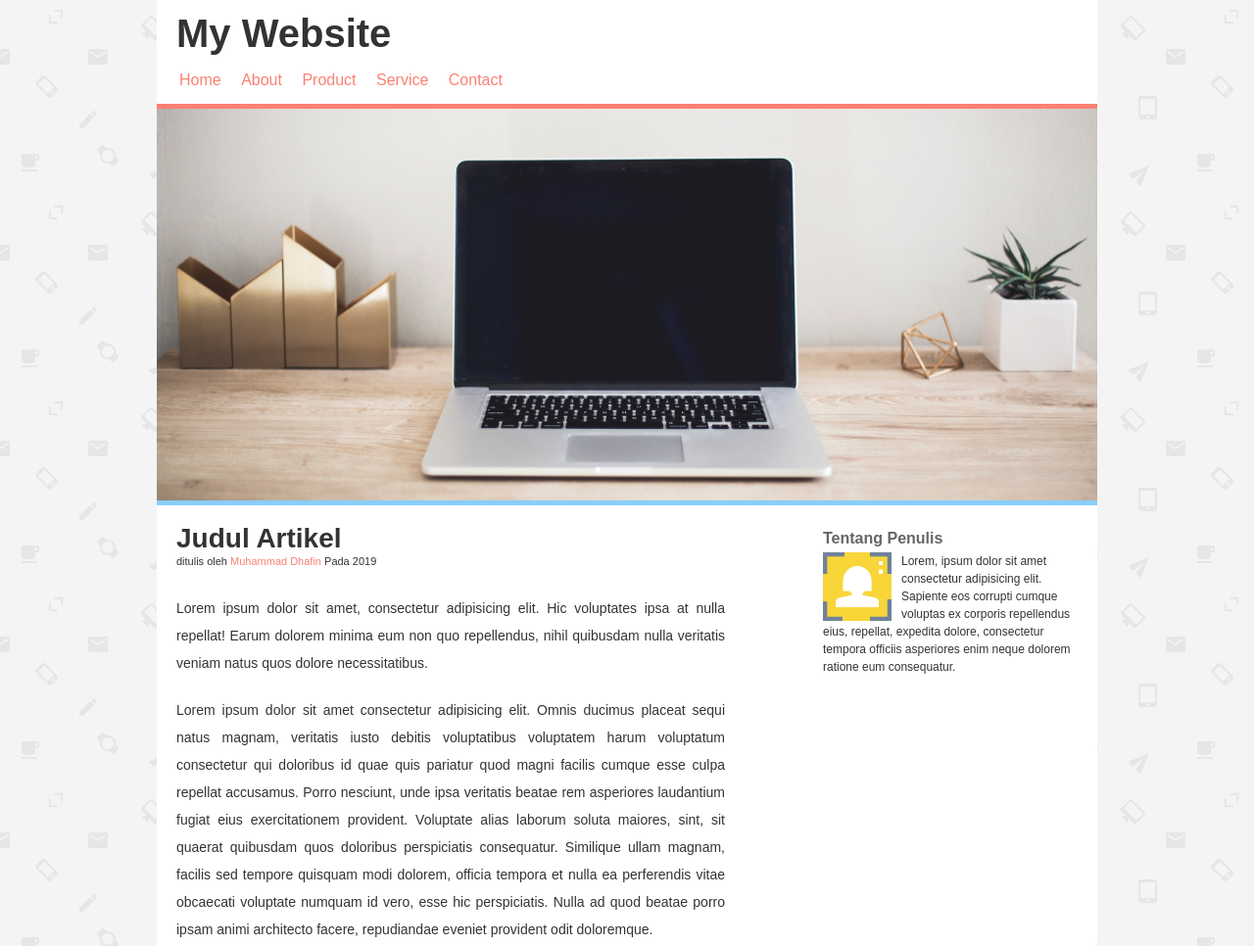
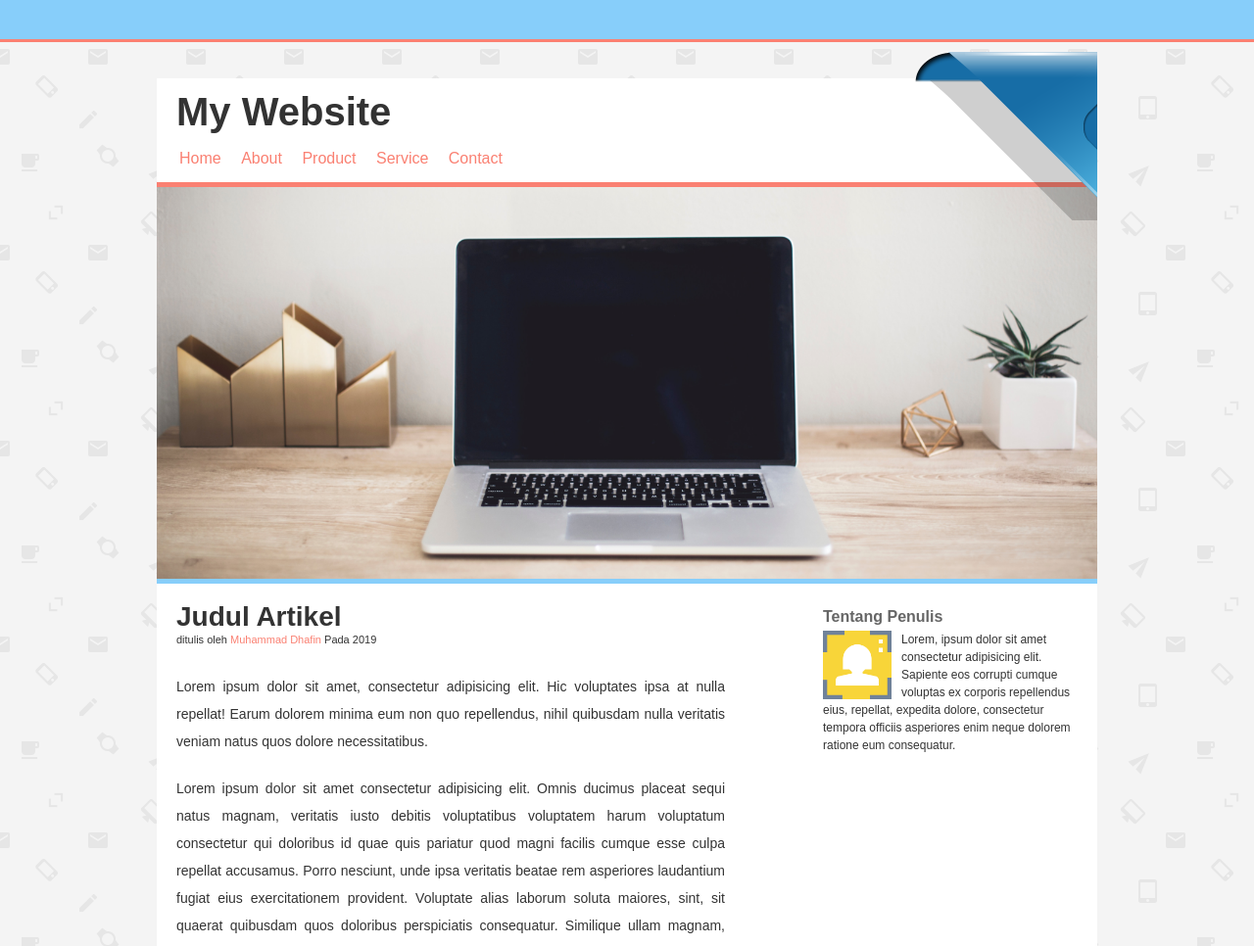
Before and after one commit to bdhafin/CSSLayouting, a plain HTML site: page #14Latihan Position/index.html in a window 1280 px wide. Shown: the top 966 px of the page at 98% size. Drawn offline with Linux system fonts and the light colour scheme.

Commit message:
complete latihan

```diff
--- a/#14Latihan Position/css/style.css
+++ b/#14Latihan Position/css/style.css
@@ -54,10 +54,33 @@ body{
     color:#333;
     background-image: url(../image/email-pattern.png);
 }
+.topbar{
+    position: fixed;
+    top: 0;
+    left: 0;
+    right: 0;
+    height: 40px;
+    background-color: lightskyblue;
+    border-bottom: 3px solid salmon;
+    z-index: 1;
+}
 .container{
     width: 960px;
-    margin: auto;
+    margin: 80px auto;
     background-color: #fff;
+    position: relative;
+}
+
+.google{
+    display: inline-block;
+    width: 200px;
+    height: 200px;
+    background-image: url(../image/tribbon.png);
+    background-repeat: no-repeat;
+    text-indent: -9999px;
+    position: absolute;
+    top: -55px;
+    right: 0;
 }
 
 .header{
--- a/#14Latihan Position/index.html
+++ b/#14Latihan Position/index.html
@@ -8,8 +8,9 @@
     <link rel="stylesheet" href="css/style.css">
 </head>
 <body>
-
+    <div class="topbar"></div>
     <div class="container">
+        <a href="https://www.google.com" class="google" target="_blank">@google</a>
         <div class="header">
             <h1 class="judul">My Website</h1>
             <ul>
```
